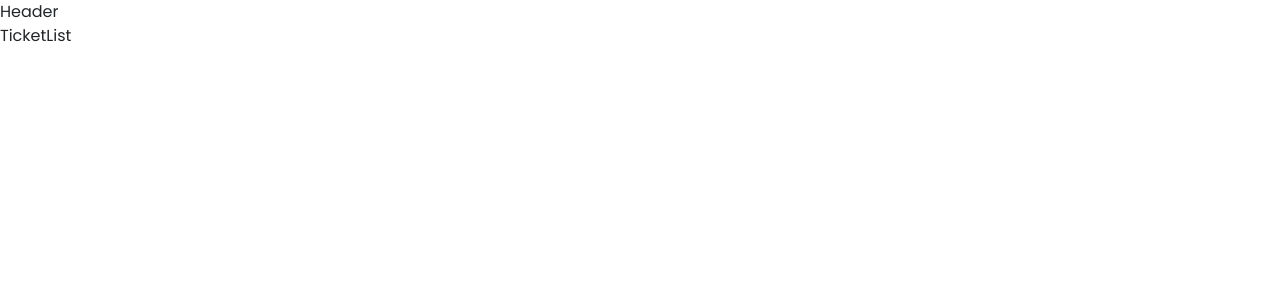
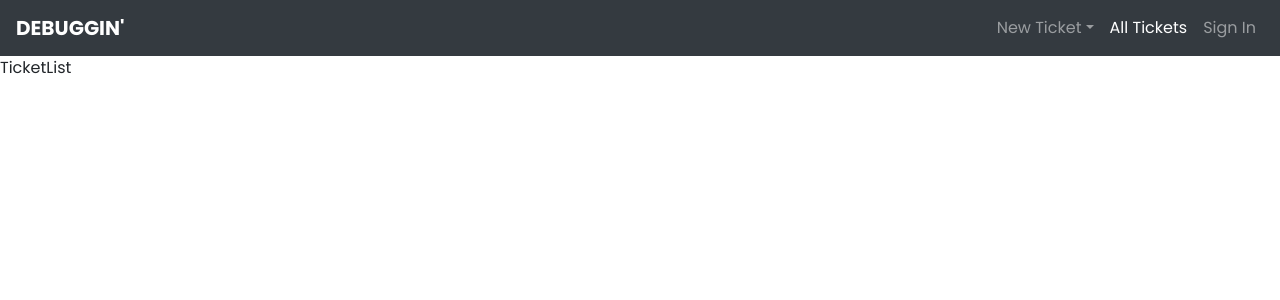
Before and after one commit to CGawronski/debuggin-app, a React (Create React App) app: page / in a window 1280 px wide. Shown: the top 300 px of the page. Built offline with nearby package versions, Linux system fonts and the light colour scheme.

Commit message:
added header component

```diff
--- a/src/components/Header.js
+++ b/src/components/Header.js
@@ -1,7 +1,37 @@
 import React, { Component } from "react";
+import { Navbar, NavDropdown, Nav } from "react-bootstrap";
+import { Link, NavLink } from "react-router-dom";
 
 export default class Header extends Component {
   render() {
-    return <div>Header</div>;
+    return (
+      <Navbar collapseOnSelect expand="lg" bg="dark" variant="dark">
+        <Navbar.Brand as={Link} to="/">
+          <b>DEBUGGIN'</b>
+        </Navbar.Brand>
+        <Navbar.Toggle aria-controls="responsive-navbar-nav" />
+        <Navbar.Collapse id="responsive-navbar-nav">
+          <Nav className="ml-auto">
+            <NavDropdown title="New Ticket" id="collasible-nav-dropdown">
+              <NavDropdown.Item href="#action/3.1">New Bug</NavDropdown.Item>
+              <NavDropdown.Item href="#action/3.2">
+                New Proposal
+              </NavDropdown.Item>
+              <NavDropdown.Item href="#action/3.3">
+                New Question
+              </NavDropdown.Item>
+              <NavDropdown.Divider />
+              <NavDropdown.Item href="#action/3.4">
+                Separated link
+              </NavDropdown.Item>
+            </NavDropdown>
+            <Nav.Link as={NavLink} to="/">
+              All Tickets
+            </Nav.Link>
+            <Nav.Link eventKey={2}>Sign In</Nav.Link>
+          </Nav>
+        </Navbar.Collapse>
+      </Navbar>
+    );
   }
 }
```
Also changed, not shown: 1 other file (tests, documents, lock files or other folders).
